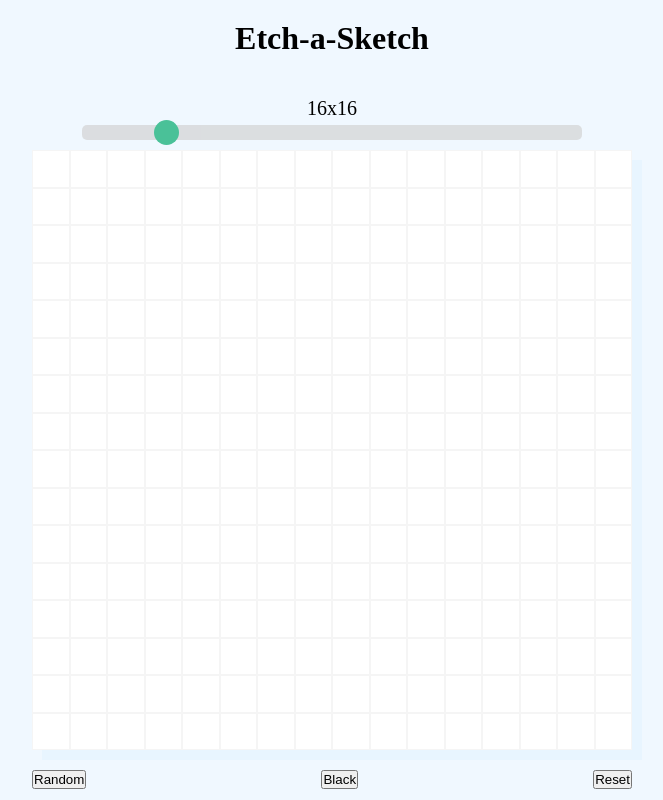
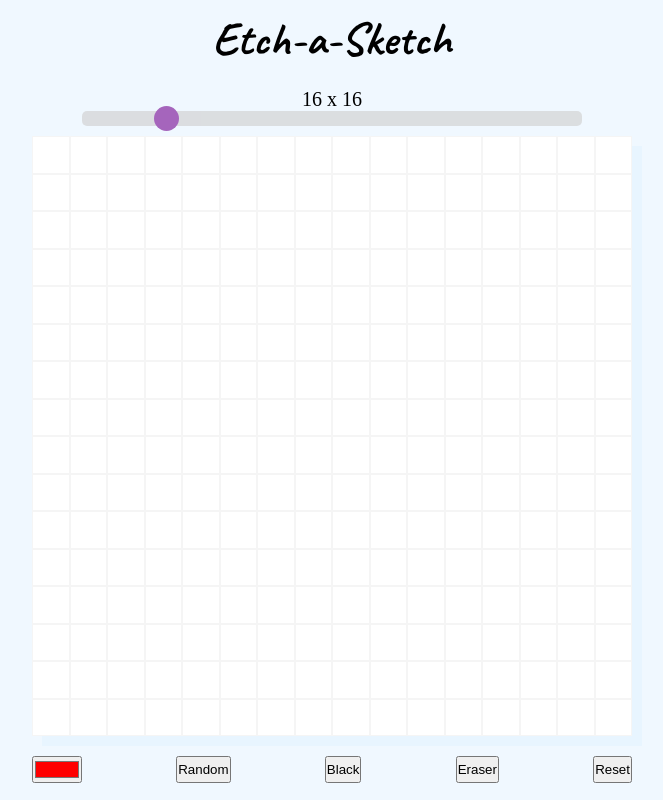
Before and after one commit to sshrxt/Etch-a-Sketch, a plain HTML site: page index.html in a window 1280 px wide. Shown: the whole page, without its empty margins (308-971 px from the left). Drawn offline with Linux system fonts and the light colour scheme; a web font is replaced by a local one.

Commit message:
add color picker

```diff
--- a/index.html
+++ b/index.html
@@ -5,27 +5,44 @@
     <meta name="viewport" content="width=device-width, initial-scale=1" />
     <meta http-equiv="X-UA-Compatible" content="ie=edge" />
     <link rel="stylesheet" href="style.css" />
-
     <title>Etch-a-Sketch</title>
+    <link rel="preconnect" href="https://fonts.googleapis.com" />
+    <link rel="preconnect" href="https://fonts.gstatic.com" crossorigin />
+    <link
+      href="https://fonts.googleapis.com/css2?family=Caveat:wght@400..700&family=Recursive:wght@300..1000&display=swap"
+      rel="stylesheet"
+    />
+    <link rel="preconnect" href="https://fonts.googleapis.com" />
+    <link rel="preconnect" href="https://fonts.gstatic.com" crossorigin />
+    <link
+      href="https://fonts.googleapis.com/css2?family=Sedgwick+Ave+Display&display=swap"
+      rel="stylesheet"
+    />
   </head>
   <body>
     <h1>Etch-a-Sketch</h1>
 
     <div class="slidecontainer">
-        <div class="slider-info">
-            16x16
-        </div>
-        <input type="range" min="1" max="100" value="16" class="slider" id="myRange">
+      <div id="slider-info">16x16</div>
+      <input
+        type="range"
+        min="1"
+        max="100"
+        value="16"
+        class="slider"
+        id="myRange"
+      />
     </div>
 
     <div class="sketch-container"></div>
 
     <div class="footer">
-        <button id="random">Random</button>
-        <button id="black">Black</button>
-        <button id="reset">Reset</button>
+      <input type="color" id="favcolor" value="#ff0000" />
+      <button id="random">Random</button>
+      <button id="black">Black</button>
+      <button id="eraser">Eraser</button>
+      <button id="reset">Reset</button>
     </div>
-
 
     <script src="script.js" defer></script>
   </body>
--- a/script.js
+++ b/script.js
@@ -1,12 +1,27 @@
 let gridSize = 600;
-let row = 16;
-let col = 16;
+let color = "black";
+const colorInput = document.getElementById("favcolor");
+const grid = document.querySelector(".sketch-container");
 
-let color = "black";
-
-const grid = document.querySelector(".sketch-container");
 grid.style.width = `${gridSize}px`;
 grid.style.height = `${gridSize}px`;
+
+var slider = document.getElementById("myRange");
+var output = document.getElementById("slider-info");
+output.innerHTML = slider.value + ' x ' + slider.value;
+
+// Update the current slider value (each time you drag the slider handle)
+slider.oninput = function() {
+  output.innerHTML = this.value + ' x ' + this.value;
+  removeCurrGrid();
+  createGrid(this.value);
+}
+
+function removeCurrGrid() {
+    while(grid.firstChild) {
+        grid.removeChild(grid.firstChild);
+    }
+}
 
 function changeCellColor() {
   this.style.backgroundColor = getCellColor();
@@ -15,7 +30,11 @@ function changeCellColor() {
 function getCellColor() {
   if (color === "black") {
     return "black";
-  } else {
+  }
+  else if(color === "custom"){
+    return `${colorInput.value}`;
+  }
+  else {
     return getRandomColor();
   }
 }
@@ -31,11 +50,11 @@ function getRandomColor() {
   return color;
 }
 
-function createGrid() {
-  for (let i = 0; i < row * col; i++) {
+function createGrid(value) {
+  for (let i = 0; i < value * value; i++) {
     const gridCell = document.createElement("div");
-    gridCell.style.width = `${gridSize / col - 2}px`;
-    gridCell.style.height = `${gridSize / row - 2}px`;
+    gridCell.style.width = `${gridSize / value - 2}px`;
+    gridCell.style.height = `${gridSize / value - 2}px`;
     gridCell.classList.add("cell");
 
     grid.appendChild(gridCell);
@@ -46,6 +65,7 @@ function createGrid() {
 }
 
 function addEventListener() {
+  const colorInput = document.getElementById("favcolor");
   const random = document.querySelector("#random");
   const black = document.querySelector("#black");
   const reset = document.querySelector("#reset");
@@ -56,6 +76,9 @@ function addEventListener() {
   black.addEventListener("click", () => {
     color = "black";
   });
+  colorInput.addEventListener("input", ()=> {
+    color = "custom";
+  })
   reset.addEventListener("click", () => {
     const grid = document.querySelectorAll(".sketch-container div");
     for (let i = 0; i < grid.length; i++) {
@@ -65,4 +88,4 @@ function addEventListener() {
   });
 }
 
-createGrid();
+createGrid(16);
--- a/style.css
+++ b/style.css
@@ -27,22 +27,26 @@ body {
   width: 600px;
   margin-top: 20px;
 }
+
 h1 {
-  margin-top: 20px;
+  margin-top: 10px;
+  font-size: 46px;
+  font-family: "Caveat";
 }
 
 .slidecontainer {
   width: 500px; /* Width of the outside container */
-  margin-top: 40px;
+  margin-top: 20px;
   display: flex; /* Use flexbox */
   flex-direction: column; /* Stack items vertically */
   align-items: center; /* Center items horizontally */
   margin-bottom: 10px;
+  font-size: 20px;
+  font-family: "Sedgwick Ave Display";
 }
 
-.slider-info {
-  font-size: 20px;
-  margin-bottom: 5px;
+.slidecontainer .slider-info {
+    border: 1px solid red;
 }
 
 /* The slider itself */
@@ -76,7 +80,7 @@ h1 {
 .slider::-moz-range-thumb {
   width: 25px; /* Set a specific slider handle width */
   height: 25px; /* Slider handle height */
-  background: #04aa6d; /* Green background */
+  background: #953dec; /* Green background */
   cursor: pointer; /* Cursor on hover */
 }
 .slider {
@@ -97,7 +101,7 @@ h1 {
   width: 25px;
   height: 25px;
   border-radius: 50%;
-  background: #04aa6d;
+  background: #8628a0;
   cursor: pointer;
 }
 
```
